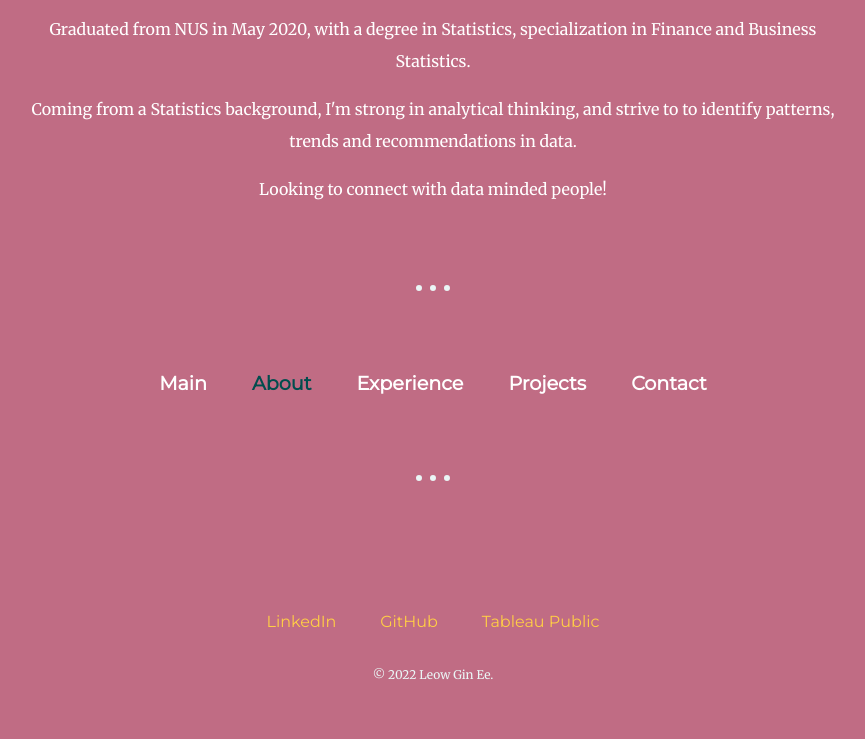
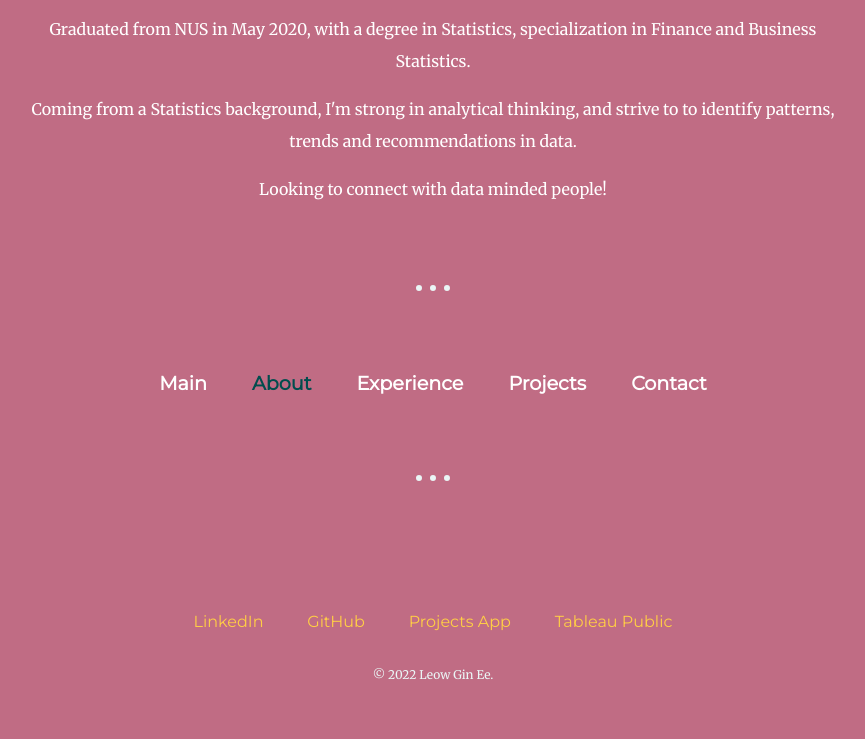
Before and after one commit to gin-ee/gin-ee.github.io, a plain HTML site: page about.html in a window 1280 px wide. Shown: the part 433-1172 px from the top of the page, without its empty margins (207-1072 px from the left). Drawn offline with Linux system fonts and the light colour scheme.

Commit message:
Update about.html

```diff
--- a/about.html
+++ b/about.html
@@ -41,6 +41,7 @@
   <div class="bottom-container">
     <a class="footer-link" href="https://www.linkedin.com/in/leowginee/">LinkedIn</a>
     <a class="footer-link" href="https://github.com/gin-ee">GitHub</a>
+    <a class="footer-link" href="https://my-datascience-app.herokuapp.com/">Projects App</a>
     <a class="footer-link" href="https://public.tableau.com/app/profile/leowginee">Tableau Public</a>
     <p class="copyright">© 2022 Leow Gin Ee.</p>
   </div>
```
